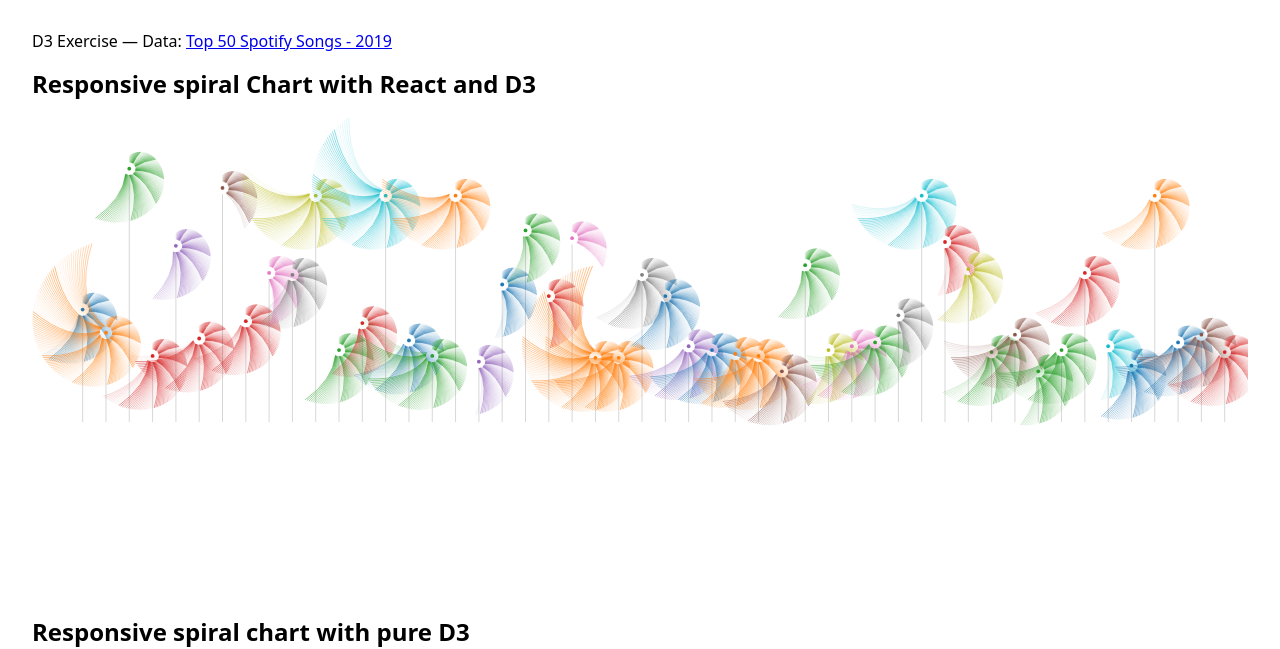
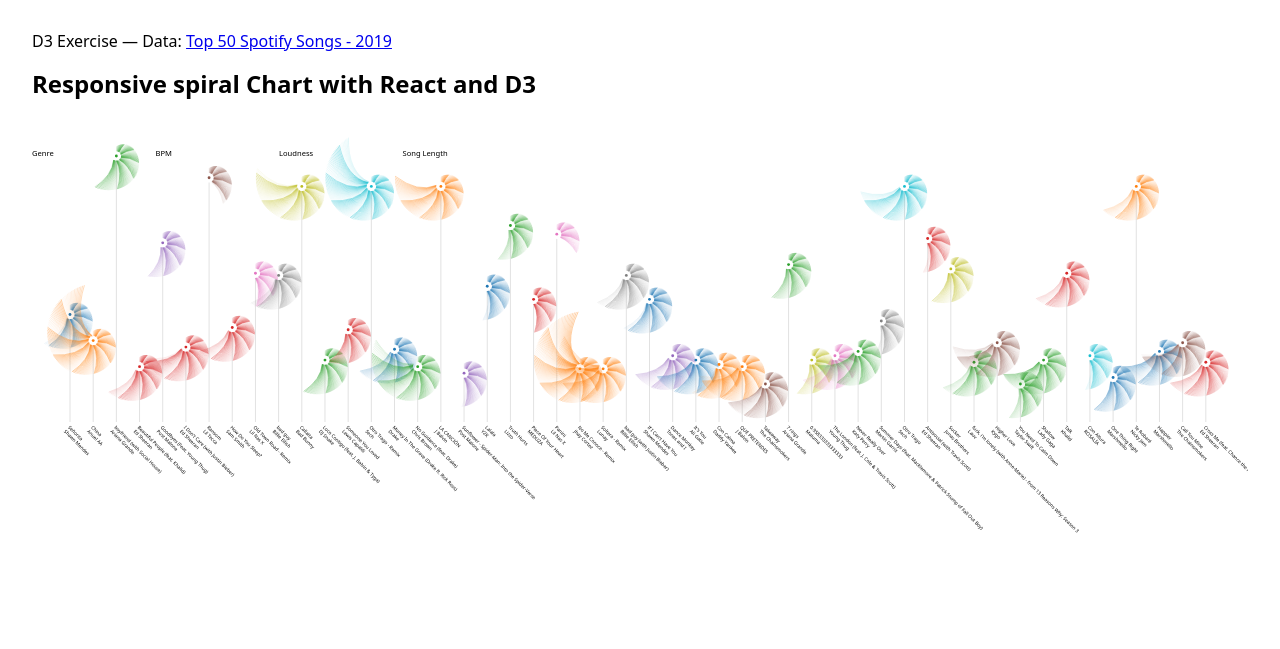
Before and after one commit to edoguido/D3-buildup-edoardo, a React app: page / in a window 1280 px wide. Shown: the top 649 px of the page. Built offline with nearby package versions, Linux system fonts and the light colour scheme.

Commit message:
🥌 Refactor spiral element and dataset handling, add bottom labels

```diff
--- a/src/components/SpiralMultiples.js
+++ b/src/components/SpiralMultiples.js
@@ -1,9 +1,20 @@
 import React, { useState, useEffect } from 'react'
 import * as d3 from 'd3'
-import { times } from 'lodash-es'
-import { circle, spiral } from '../lib/curveEquations'
-import { opacityModulus } from '../lib/helpers'
-import _dataset from '../data/top50.json'
+import dirtyDataset from '../data/top50.json'
+import { SpiralShell } from './SpiralShell'
+
+function cleanData(dataset) {
+  return dataset.map((datum, i) => {
+    return {
+      track: datum.track_name,
+      artist: datum.artist_name,
+      genre: datum.genre,
+      bpm: Number(datum.bpm),
+      loudness: Number(datum.loudness),
+      songLength: Number(datum.length),
+    }
+  })
+}
 
 export default function SpiralMultiples(props) {
   const [debug, setDebug] = useState(false)
@@ -15,36 +26,44 @@ export default function SpiralMultiples(props) {
     })
   }, [])
 
-  // dataset
-  const dataset = _dataset.map((datum, i) => {
-    // Numerical data must be explicitly converted sometimes 🏄‍♂️
-    return {
-      spiralColor: datum.genre,
-      spiralYCoord: Number(datum.bpm),
-      spiralRadius: Number(datum.loudness),
-      spiralAngle: Number(datum.length),
-    }
-  })
+  const dataset = cleanData(dirtyDataset)
+
+  // rename desired dataset columns to chart-specific properties
+  // const dataset = sourceDataset.map((song, i) => {
+  //   return {
+  //     spiralColor: song.genre,
+  //     spiralYCoord: song.bpm,
+  //     spiralRadius: song.loudness,
+  //     spiralAngle: song.length,
+  //   }
+  // })
+  const datasetColumnNames = ['Genre', 'BPM', 'Loudness', 'Song Length']
 
   // svg constants
   const [margin] = useState({
     top: 80,
-    right: 80,
-    bottom: 80,
+    right: 120,
+    bottom: 160,
     left: 80,
   })
-  const [width] = useState(1920)
-  const [height] = useState(480)
+  const [width] = useState(2560)
+  const [height] = useState(720)
   const [viewBox] = useState([0, 0, width, height])
 
   // graph constants
+  // chart
   const spiralInternalRadius = 10
-  const spiralStartingRadius = 10
-  const spiralGrowingFactor = 20
-  const spiralMaxAngle = d3.max(dataset, d => d.spiralAngle)
+  const spiralMaxAngle = d3.max(dataset, d => d.songLength)
   const spiralLinesCount = 200
-  const spiralLineAngleIncrement = (2 * Math.PI) / spiralLinesCount
   const circleRadius = 3
+  // texts
+  const fontSize = 10
+  const lineHeight = 1.2
+  const maxStringLength = 36
+  // bottom axis
+  const axisBottomLabelsPadding = 12
+  // legend
+  const legendEntryWidth = 260
 
   // scales
   const colorScheme = d3.scaleOrdinal(d3.schemeCategory10)
@@ -55,7 +74,12 @@ export default function SpiralMultiples(props) {
   const yScale = d3
     .scaleLinear()
     .range([height - margin.bottom, margin.top])
-    .domain(d3.extent(dataset, d => d.spiralYCoord))
+    .domain(d3.extent(dataset, d => d.bpm))
+
+  const trimLongString = (str, maxLength) => {
+    // console.log(str.slice(maxLength))
+    return str
+  }
 
   // axes
   // const xAxis = d3.axisBottom(xScale)
@@ -64,14 +88,37 @@ export default function SpiralMultiples(props) {
   return (
     <div className="chart">
       <h2>Responsive spiral Chart with React and D3</h2>
-      {debug && <span style={{ color: 'red' }}>Debug Mode</span>}
+      {debug && <span className="debug">Debug Mode</span>}
       <svg width={width} height={height} viewBox={viewBox} preserveAspectRatio="xMidYMin meet">
+        <g className="legend" transform={`translate(0, ${margin.top})`}>
+          {datasetColumnNames.map((legendEntry, j) => {
+            return (
+              <g key={j} transform={`translate(${legendEntryWidth * j}, 0)`}>
+                <text>{legendEntry}</text>
+              </g>
+            )
+          })}
+        </g>
         <g transform={`translate(${margin.left}, 0)`}>
           {dataset.map((datum, i) => (
-            <g key={i} transform={`translate(${xScale(i)}, ${yScale(datum.spiralYCoord)})`}>
+            <>
+              <g
+                transform={`translate(${xScale(i) - fontSize / 2}, ${height -
+                  margin.bottom / 2 +
+                  axisBottomLabelsPadding}) rotate(45)`}
+                fontSize={`${fontSize}px`}
+              >
+                <text y={fontSize * lineHeight * 0} fontWeight="500">
+                  {trimLongString(datum.track, maxStringLength)}
+                </text>
+                <text y={fontSize * lineHeight * 1}>
+                  {trimLongString(datum.artist, maxStringLength)}
+                </text>
+              </g>
+              <g key={i} transform={`translate(${xScale(i)}, ${yScale(datum.bpm)})`}>
                 <circle
                   opacity="1"
-                fill={colorScheme(datum.spiralColor)}
+                  fill={colorScheme(datum.genre)}
                   cx="0"
                   cy="0"
                   r={circleRadius}
@@ -80,81 +127,19 @@ export default function SpiralMultiples(props) {
                   stroke="black"
                   opacity="0.25"
                   x1="0"
-                y1={height - yScale(datum.spiralYCoord)}
+                  y1={height - yScale(datum.bpm) - margin.bottom / 2}
                   x2="0"
                   y2={spiralInternalRadius}
                 />
-              <g>
-                {times(spiralLinesCount).map(j => {
-                  const angle = spiralLineAngleIncrement * j
-                  if (angle > (datum.spiralAngle / spiralMaxAngle) * (2 * Math.PI)) return
-                  const circlePoints = circle(spiralInternalRadius, angle)
-                  const spiralPoints = spiral(
-                    spiralInternalRadius + spiralStartingRadius,
-                    angle,
-                    spiralGrowingFactor
-                  )
-                  const twistedSpiralPoints = spiral(
-                    spiralInternalRadius + spiralStartingRadius / 2,
-                    angle - (Math.PI / spiralLinesCount + (Math.PI / (spiralLinesCount * 5)) * j),
-                    // angle - spiralLineAngleIncrement * (spiralLinesCount / 10),
-                    spiralGrowingFactor / 2
-                  )
-                  const spiralModulus = opacityModulus(0.3, Math.PI / 5, angle)
-
-                  return (
-                    <g key={j}>
-                      <path
-                        stroke={colorScheme(datum.spiralColor)}
-                        strokeWidth={debug ? 0.5 : spiralModulus}
-                        opacity={debug ? 0.5 : spiralModulus}
-                        fill="transparent"
-                        d={`
-                          M ${circlePoints.x} ${circlePoints.y}
-                          Q ${twistedSpiralPoints.x} ${twistedSpiralPoints.y} ${spiralPoints.x} ${spiralPoints.y}
-                        `}
+                <SpiralShell
+                  debug={debug}
+                  linesCount={spiralLinesCount}
+                  color={colorScheme(datum.genre)}
+                  angle={(datum.songLength / spiralMaxAngle) * (2 * Math.PI)}
+                  internalRadius={spiralInternalRadius}
                 />
-                      {debug && (
-                        <>
-                          <line
-                            opacity="1"
-                            stroke="gray"
-                            strokeWidth="0.5"
-                            x1={circlePoints.x}
-                            y1={circlePoints.y}
-                            x2={twistedSpiralPoints.x}
-                            y2={twistedSpiralPoints.y}
-                          />
-                          <line
-                            opacity="0.5"
-                            stroke="gray"
-                            strokeWidth="0.5"
-                            x1={twistedSpiralPoints.x}
-                            y1={twistedSpiralPoints.y}
-                            x2={spiralPoints.x}
-                            y2={spiralPoints.y}
-                          />
-                          <circle
-                            opacity="1"
-                            fill="red"
-                            cx={twistedSpiralPoints.x}
-                            cy={twistedSpiralPoints.y}
-                            r="1.5"
-                          />
-                          <circle
-                            opacity="1"
-                            fill="blue"
-                            cx={spiralPoints.x}
-                            cy={spiralPoints.y}
-                            r="1.5"
-                          />
+              </g>
             </>
-                      )}
-                    </g>
-                  )
-                })}
-              </g>
-            </g>
           ))}
         </g>
       </svg>
--- /dev/null
+++ b/src/components/SpiralShell.js
@@ -0,0 +1,79 @@
+import React from 'react'
+import { times } from 'lodash-es'
+import { circle, spiral } from '../lib/curveEquations'
+import { opacityModulus } from '../lib/helpers'
+
+export function SpiralShell(props) {
+  const { debug, linesCount, color, angle: endAngle, internalRadius } = props
+
+  const spiralStartingRadius = 10
+  const spiralGrowingFactor = 16
+  const spiralLineAngleIncrement = (2 * Math.PI) / linesCount
+
+  return (
+    <g>
+      {times(linesCount).map(j => {
+        const angle = spiralLineAngleIncrement * j
+        if (angle > endAngle) return
+        const circlePoints = circle(internalRadius, angle)
+        const spiralPoints = spiral(
+          internalRadius + spiralStartingRadius,
+          angle,
+          spiralGrowingFactor
+        )
+        const twistedSpiralPoints = spiral(
+          internalRadius + spiralStartingRadius / 2,
+          angle - (Math.PI / linesCount + (Math.PI / (linesCount * 5)) * j),
+          // angle - spiralLineAngleIncrement * (linesCount / 10),
+          spiralGrowingFactor / 2
+        )
+        const spiralModulus = 0.3 + opacityModulus(Math.PI / 5, angle)
+
+        return (
+          <g key={j}>
+            <path
+              stroke={color}
+              strokeWidth={debug ? 0.5 : spiralModulus}
+              opacity={debug ? 0.5 : spiralModulus}
+              fill="transparent"
+              d={`
+                          M ${circlePoints.x} ${circlePoints.y}
+                          Q ${twistedSpiralPoints.x} ${twistedSpiralPoints.y} ${spiralPoints.x} ${spiralPoints.y}
+                        `}
+            />
+            {debug && j % 10 === 0 && (
+              <>
+                <line
+                  opacity="1"
+                  stroke="gray"
+                  strokeWidth="0.5"
+                  x1={circlePoints.x}
+                  y1={circlePoints.y}
+                  x2={twistedSpiralPoints.x}
+                  y2={twistedSpiralPoints.y}
+                />
+                <line
+                  opacity="0.5"
+                  stroke="gray"
+                  strokeWidth="0.5"
+                  x1={twistedSpiralPoints.x}
+                  y1={twistedSpiralPoints.y}
+                  x2={spiralPoints.x}
+                  y2={spiralPoints.y}
+                />
+                <circle
+                  opacity="1"
+                  fill="red"
+                  cx={twistedSpiralPoints.x}
+                  cy={twistedSpiralPoints.y}
+                  r="1.5"
+                />
+                <circle opacity="1" fill="blue" cx={spiralPoints.x} cy={spiralPoints.y} r="1.5" />
+              </>
+            )}
+          </g>
+        )
+      })}
+    </g>
+  )
+}
--- a/src/index.js
+++ b/src/index.js
@@ -14,19 +14,19 @@ import { opacityModulus } from './lib/helpers'
 function renderApp() {
   ReactDOM.render(<App />, document.getElementById('root'))
 
-  makeSpirals()
+  // makeSpirals()
 }
 
 // First render
 renderApp()
 
-// Hot module reloading
-if (module.hot) {
-  module.hot.accept('components/App', () => {
-    console.clear()
-    renderApp()
-  })
-}
+// // Hot module reloading
+// if (module.hot) {
+//   module.hot.accept('components/App', () => {
+//     console.clear()
+//     renderApp()
+//   })
+// }
 
 let debug = false
 window.addEventListener('keypress', e => (e.key === 'd' ? !debug : null))
@@ -49,7 +49,7 @@ function makeSpirals() {
     .attr('width', width)
     .attr('height', height)
     .attr('viewBox', [0, 0, width, height])
-    .attr('preserveAspectRatio', 'xMidYMin meet')
+  // .attr('preserveAspectRatio', 'xMidYMin meet')
 
   const chartArea = svgContainer
     .append('g')
--- a/src/lib/helpers.js
+++ b/src/lib/helpers.js
@@ -2,6 +2,6 @@
 // Functions used in different graphs
 //
 
-export function opacityModulus(constant, modulus, angle) {
-  return constant + ((angle + Math.PI) % modulus)
+export function opacityModulus(modulus, angle) {
+  return (angle + Math.PI) % modulus
 }
--- a/src/style.css
+++ b/src/style.css
@@ -8,14 +8,14 @@ body {
     background-color: white;
   }
 }
-/*
-@media (prefers-color-scheme: dark) {
+
+/* @media (prefers-color-scheme: dark) {
   body {
     color: white;
     background-color: black;
   }
-}
- */
+} */
+
 h1 {
   margin: 32px;
 }
@@ -30,9 +30,17 @@ h1 {
 }
 
 /* set both svg elements properties */
+/* D3 version */
 #chart > svg,
 /* React version */
 #root .chart > svg {
   position: relative;
   width: 100%;
 }
+
+.debug {
+  font-size: 0.9em;
+  padding: 4px 6px;
+  color: white !important;
+  background-color: red;
+}
```
Lines whose indentation alone changed are shown as unchanged.
